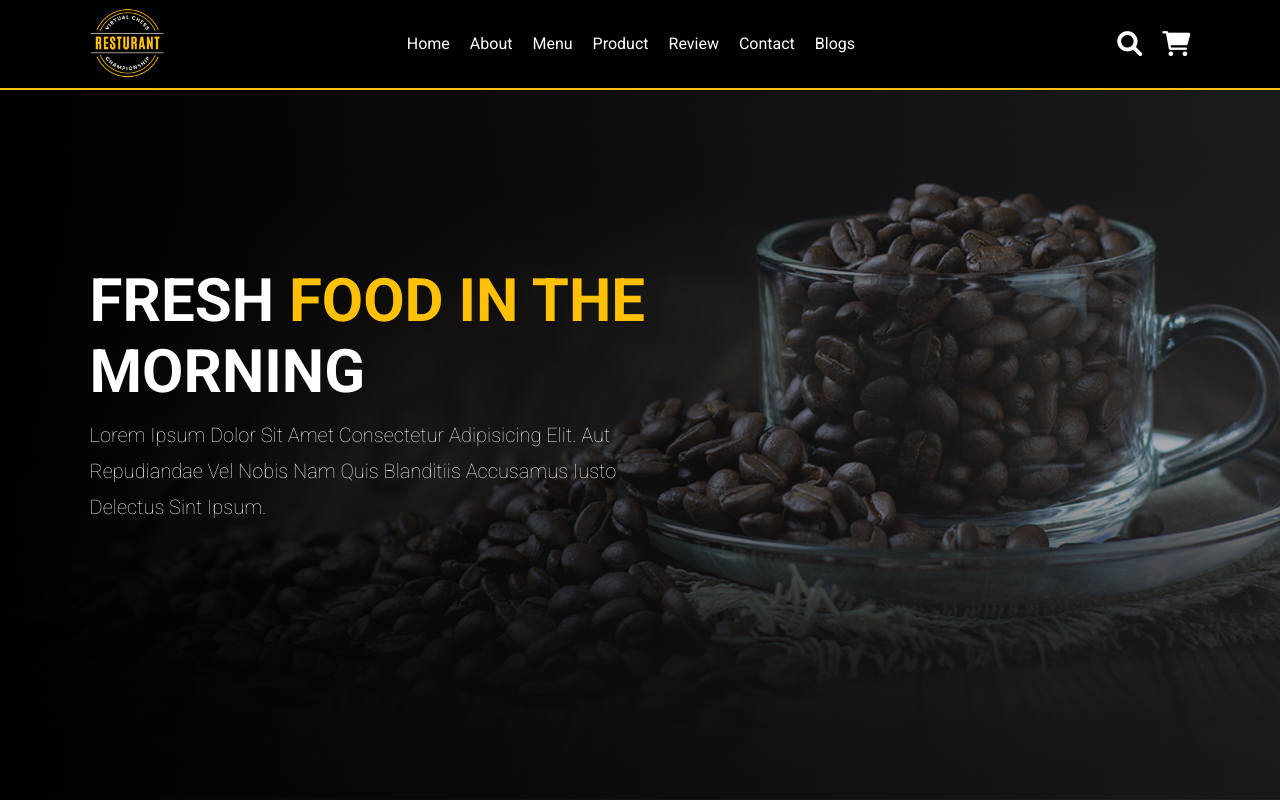
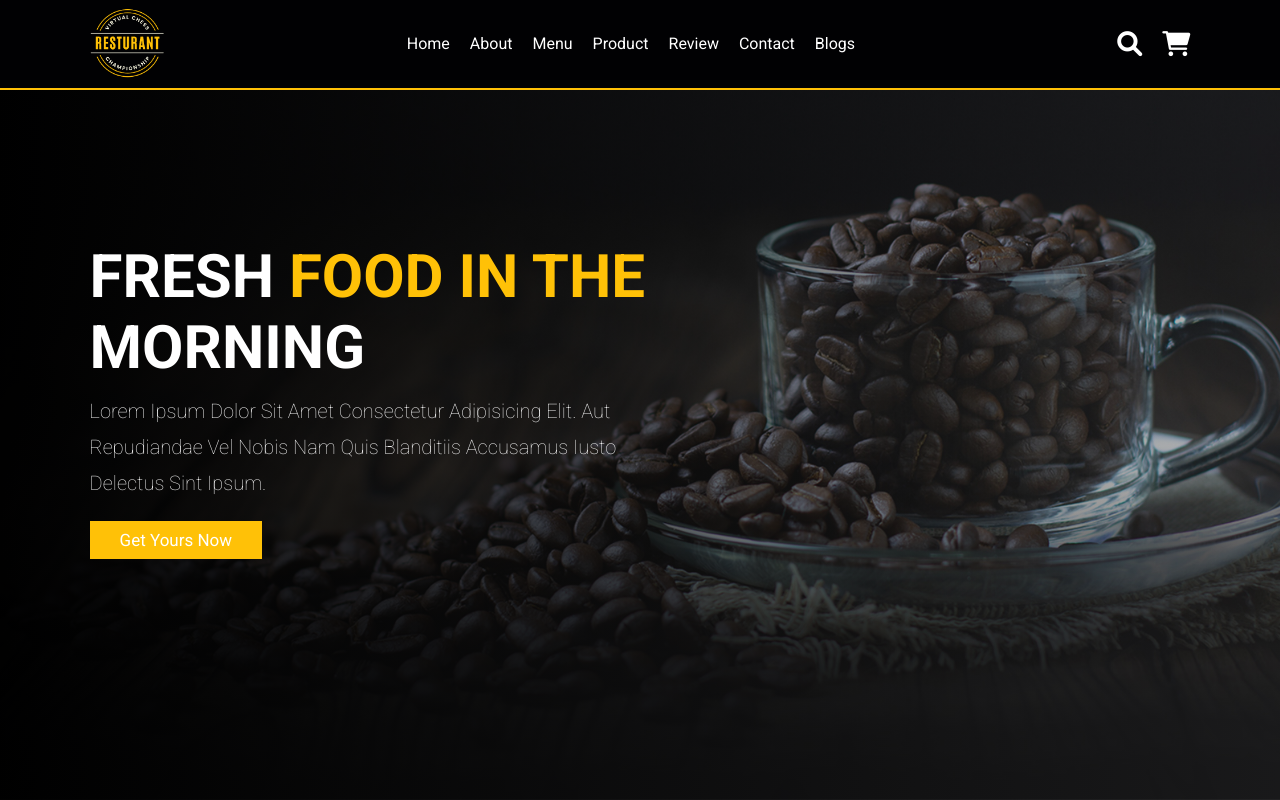
Before and after one commit to vaishu1109/restaurant-website-using-reactjs, a React (Create React App) app: page / in a window 1280 px wide. Built offline with nearby package versions, Linux system fonts and the light colour scheme.

Commit message:
Complete the home page

```diff
--- a/src/components/Home/Home.js
+++ b/src/components/Home/Home.js
@@ -8,6 +8,7 @@ const Home = () => {
                     <h3>fresh <span>food in the</span> morning</h3>
                     <p>Lorem ipsum dolor sit amet consectetur adipisicing elit. Aut repudiandae vel nobis nam quis blanditiis accusamus iusto delectus sint ipsum.
                     </p>
+                    <a href="#" className='btn'>get yours now </a>
                 </div>
             </section>
         </>
```
